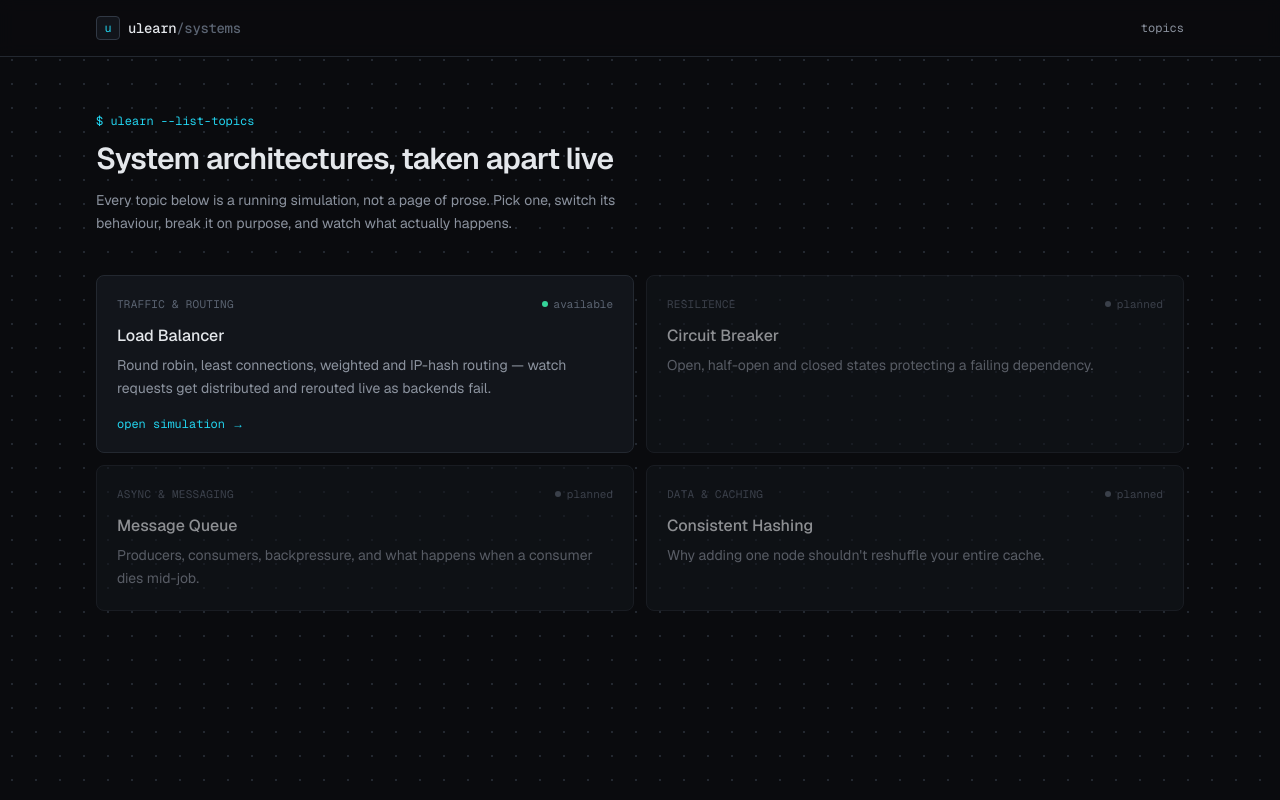
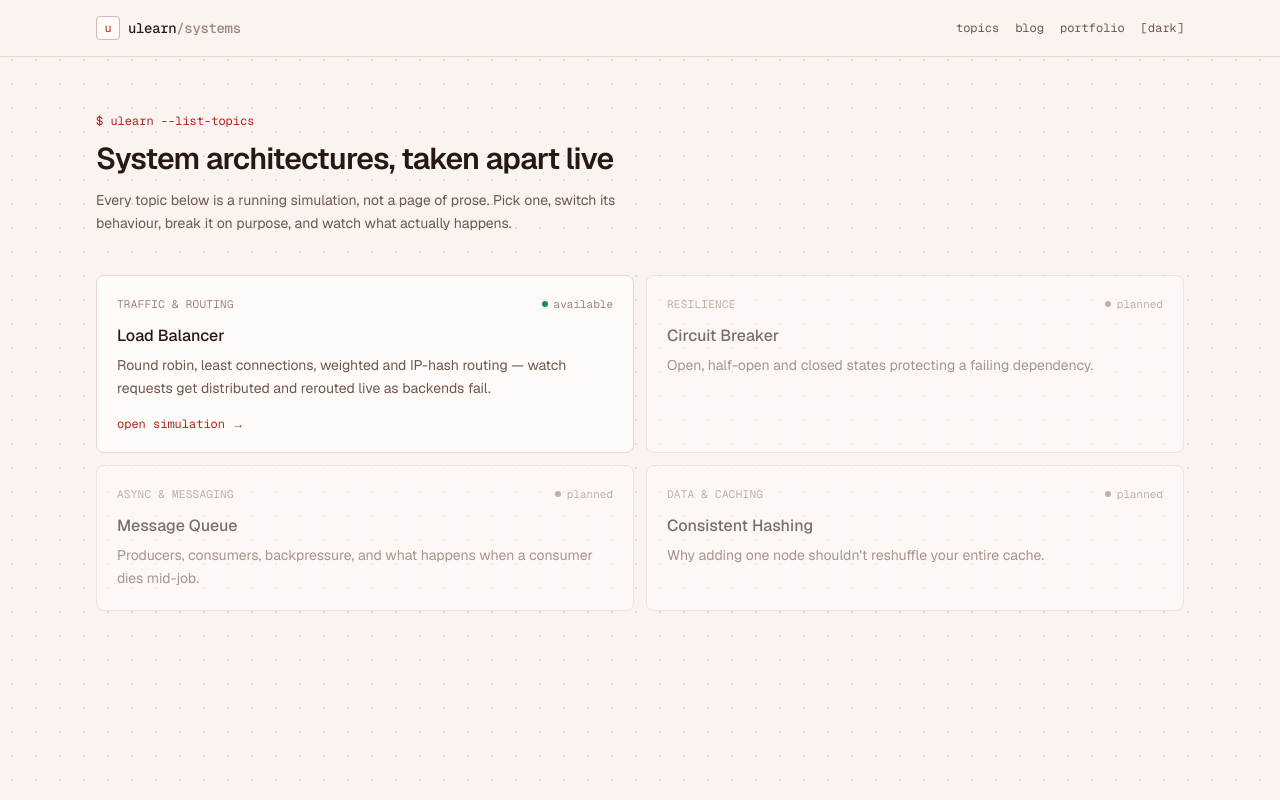
Before and after one commit to UTTAMGUPTA2712/ulearn, a Next.js app: page / in a window 1280 px wide. Built offline with nearby package versions, Linux system fonts and the light colour scheme.

Commit message:
feat: implement theme toggling with persistent dark/light mode and add design system documentation

```diff
--- /dev/null
+++ b/app/blog/page.tsx
@@ -0,0 +1,73 @@
+import type { Metadata } from "next";
+import Link from "next/link";
+
+import { Container } from "@/components/layout/container";
+import { fetchMediumPosts } from "@/lib/blog";
+
+export const metadata: Metadata = {
+  title: "Blog · ulearn/systems",
+};
+
+function formatDate(iso: string) {
+  return new Date(iso).toLocaleDateString("en-US", {
+    year: "numeric",
+    month: "short",
+    day: "numeric",
+  });
+}
+
+export default async function BlogPage() {
+  const result = await fetchMediumPosts();
+
+  return (
+    <Container className="py-14">
+      <p className="font-mono text-xs text-accent">$ ulearn --fetch-posts</p>
+      <h1 className="mt-3 text-2xl font-semibold tracking-tight text-text sm:text-3xl">
+        Writing, off-site
+      </h1>
+      <p className="mt-3 max-w-xl text-sm leading-relaxed text-text-muted">
+        Longer-form posts live on Medium. This page mirrors that feed directly
+        so you don&apos;t have to leave to see what&apos;s there.
+      </p>
+
+      <div className="mt-10">
+        {!result.ok && (
+          <p className="rounded-lg border border-border bg-panel p-5 font-mono text-xs text-text-faint">
+            Couldn&apos;t load posts: {result.reason}
+          </p>
+        )}
+
+        {result.ok && result.posts.length === 0 && (
+          <p className="rounded-lg border border-border bg-panel p-5 text-sm text-text-muted">
+            No posts yet.
+          </p>
+        )}
+
+        {result.ok && result.posts.length > 0 && (
+          <div className="grid gap-3 sm:grid-cols-2">
+            {result.posts.map((post) => (
+              <Link
+                key={post.link}
+                href={post.link}
+                target="_blank"
+                rel="noreferrer noopener"
+                className="group flex h-full flex-col rounded-lg border border-border bg-panel p-5 transition-colors hover:border-border-strong"
+              >
+                <span className="font-mono text-[11px] tracking-wide text-text-faint uppercase">
+                  {formatDate(post.publishedAt)}
+                </span>
+                <h2 className="mt-3 font-medium text-text">{post.title}</h2>
+                <p className="mt-1.5 text-sm leading-relaxed text-text-muted">
+                  {post.description}
+                </p>
+                <span className="mt-4 font-mono text-xs text-accent group-hover:underline">
+                  read on medium →
+                </span>
+              </Link>
+            ))}
+          </div>
+        )}
+      </div>
+    </Container>
+  );
+}
--- a/app/globals.css
+++ b/app/globals.css
@@ -1,10 +1,12 @@
 @import "tailwindcss";
 
 /*
- * Dark-only engineering-dashboard palette. No light mode, no theme toggle —
- * this is a tool for looking at systems, not a marketing site, and
- * committing to one theme keeps it simple and consistent (Grafana, Datadog
- * and most monitoring tools make the same call).
+ * Two first-class themes, one instrument (see docs/DESIGN-SYSTEM.md §3-4).
+ * Both share the same token names and structure and differ only in value,
+ * switched by a `data-theme="dark" | "light"` attribute set on <html>
+ * before first paint. Every component is built on these custom properties
+ * rather than hard-coded colors, so nothing below needs to change per-theme
+ * beyond this file.
  */
 @theme inline {
   --font-sans: var(--font-geist-sans);
@@ -31,26 +33,49 @@
   --color-status-active: var(--status-active);
 }
 
-:root {
-  --bg: #0a0b0e;
-  --panel: #12151b;
-  --panel-raised: #171b22;
-  --border: #232830;
-  --border-strong: #313945;
+:root,
+[data-theme="dark"] {
+  --bg: #0e0b0a;
+  --panel: #181211;
+  --panel-raised: #1f1614;
+  --border: #2e2320;
+  --border-strong: #40312c;
 
-  --text: #e4e7eb;
-  --text-muted: #8b929e;
-  --text-faint: #5b6472;
+  --text: #eee6e3;
+  --text-muted: #a3928c;
+  --text-faint: #6d5c56;
 
-  --accent: #22d3ee;
-  --accent-dim: #0e7490;
+  --accent: #fb5145;
+  --accent-dim: #7f2018;
 
   --status-up: #34d399;
   --status-warn: #fbbf24;
-  --status-down: #f87171;
+  --status-down: #e0342a;
   --status-active: #60a5fa;
 
   color-scheme: dark;
+}
+
+[data-theme="light"] {
+  --bg: #faf3f0;
+  --panel: #fffbf9;
+  --panel-raised: #f5e6e1;
+  --border: #e8d6d0;
+  --border-strong: #d5bab1;
+
+  --text: #271815;
+  --text-muted: #6e5750;
+  --text-faint: #9c847c;
+
+  --accent: #b3241b;
+  --accent-dim: #f2d3cd;
+
+  --status-up: #0a8f5b;
+  --status-warn: #a15c07;
+  --status-down: #b31c12;
+  --status-active: #1d4ed8;
+
+  color-scheme: light;
 }
 
 @layer base {
@@ -68,6 +93,8 @@
     color: var(--text);
     font-family: var(--font-sans), ui-sans-serif, system-ui, sans-serif;
     -webkit-font-smoothing: antialiased;
+    /* The one animation on theme switch itself — see §7: no crossfade choreography. */
+    transition: background-color 150ms ease-in-out, color 150ms ease-in-out;
     /*
      * Faint dot grid — reads as "engineering canvas" rather than plain
      * background, and hints at the diagram surfaces used throughout.
@@ -78,7 +105,7 @@
 
   ::selection {
     background-color: var(--accent);
-    color: #04141a;
+    color: var(--bg);
   }
 
   :focus-visible {
--- a/app/layout.tsx
+++ b/app/layout.tsx
@@ -1,7 +1,9 @@
 import type { Metadata } from "next";
 import { Geist, Geist_Mono } from "next/font/google";
+import Script from "next/script";
 
 import { TopNav } from "@/components/layout/top-nav";
+import { themeInitScript } from "@/lib/theme";
 
 import "./globals.css";
 
@@ -26,8 +28,15 @@ export default function RootLayout({
   children: React.ReactNode;
 }>) {
   return (
-    <html lang="en" className={`${geistSans.variable} ${geistMono.variable} h-full`}>
+    <html
+      lang="en"
+      className={`${geistSans.variable} ${geistMono.variable} h-full`}
+      suppressHydrationWarning
+    >
       <body className="flex min-h-full flex-col">
+        <Script id="theme-init" strategy="beforeInteractive">
+          {themeInitScript()}
+        </Script>
         <TopNav />
         <main className="flex-1">{children}</main>
       </body>
--- a/components/layout/top-nav.tsx
+++ b/components/layout/top-nav.tsx
@@ -1,6 +1,7 @@
 import Link from "next/link";
 
 import { Container } from "@/components/layout/container";
+import { ThemeToggle } from "@/components/ui/theme-toggle";
 
 export function TopNav() {
   return (
@@ -22,6 +23,18 @@ export function TopNav() {
           <Link href="/" className="transition-colors hover:text-text">
             topics
           </Link>
+          <Link href="/blog" className="transition-colors hover:text-text">
+            blog
+          </Link>
+          <a
+            href="https://uttamgupta2712.is-a.dev"
+            target="_blank"
+            rel="noreferrer noopener"
+            className="transition-colors hover:text-text"
+          >
+            portfolio
+          </a>
+          <ThemeToggle />
         </nav>
       </Container>
     </header>
--- /dev/null
+++ b/components/ui/theme-toggle.tsx
@@ -0,0 +1,34 @@
+"use client";
+
+import { useState } from "react";
+
+import { THEME_STORAGE_KEY, type Theme } from "@/lib/theme";
+
+function readTheme(): Theme {
+  if (typeof document === "undefined") return "dark";
+  return document.documentElement.getAttribute("data-theme") === "light" ? "light" : "dark";
+}
+
+/** Manual theme override — a bracketed mono control, not a sun/moon pill (see §7). */
+export function ThemeToggle() {
+  const [theme, setTheme] = useState<Theme>(readTheme);
+
+  function toggle() {
+    const next: Theme = theme === "dark" ? "light" : "dark";
+    document.documentElement.setAttribute("data-theme", next);
+    document.documentElement.style.colorScheme = next;
+    localStorage.setItem(THEME_STORAGE_KEY, next);
+    setTheme(next);
+  }
+
+  return (
+    <button
+      type="button"
+      onClick={toggle}
+      aria-label={`Switch to ${theme === "dark" ? "light" : "dark"} theme`}
+      className="font-mono text-xs text-text-muted transition-colors hover:text-text"
+    >
+      <span suppressHydrationWarning>[{theme}]</span>
+    </button>
+  );
+}
--- /dev/null
+++ b/lib/blog.ts
@@ -0,0 +1,61 @@
+/**
+ * Fetches the Medium feed via rss2json.com, which turns the public Medium
+ * RSS feed into JSON in exchange for a free-tier API key. Server-side only —
+ * the key must never reach the client bundle.
+ */
+const MEDIUM_USERNAME = "uttamgupta2712";
+
+export type BlogPost = {
+  title: string;
+  link: string;
+  publishedAt: string;
+  description: string;
+};
+
+export type BlogFeedResult =
+  | { ok: true; posts: BlogPost[] }
+  | { ok: false; reason: string };
+
+function stripHtml(html: string): string {
+  return html
+    .replace(/<[^>]*>/g, "")
+    .replace(/\s+/g, " ")
+    .trim();
+}
+
+export async function fetchMediumPosts(): Promise<BlogFeedResult> {
+  const apiKey = process.env.MEDIUM_RSS2JSON_API_KEY;
+  if (!apiKey) {
+    return { ok: false, reason: "MEDIUM_RSS2JSON_API_KEY is not set." };
+  }
+
+  const feedUrl = `https://medium.com/feed/@${MEDIUM_USERNAME}`;
+  const endpoint = `https://api.rss2json.com/v1/api.json?rss_url=${encodeURIComponent(feedUrl)}&api_key=${apiKey}`;
+
+  let res: Response;
+  try {
+    res = await fetch(endpoint, { next: { revalidate: 3600 } });
+  } catch {
+    return { ok: false, reason: "Could not reach rss2json." };
+  }
+
+  if (!res.ok) {
+    return { ok: false, reason: `rss2json responded with ${res.status}.` };
+  }
+
+  const data = await res.json();
+  if (data.status !== "ok") {
+    return { ok: false, reason: data.message ?? "rss2json returned an error." };
+  }
+
+  const posts: BlogPost[] = (data.items ?? []).map(
+    (item: { title: string; link: string; pubDate: string; description: string }) => ({
+      title: item.title,
+      link: item.link,
+      publishedAt: item.pubDate,
+      description: stripHtml(item.description).slice(0, 220),
+    }),
+  );
+
+  return { ok: true, posts };
+}
--- /dev/null
+++ b/lib/theme.ts
@@ -0,0 +1,14 @@
+export type Theme = "dark" | "light";
+
+export const THEME_STORAGE_KEY = "ulearn-theme";
+
+/**
+ * Runs before hydration (see the `beforeInteractive` Script in
+ * app/layout.tsx) to set `data-theme` on <html> ahead of first paint —
+ * OS preference by default, a stored manual override once the reader
+ * has flipped the toggle. Kept as a single inlined string since it must
+ * execute standalone, before any module graph loads.
+ */
+export function themeInitScript(): string {
+  return `(function(){try{var k=${JSON.stringify(THEME_STORAGE_KEY)};var s=localStorage.getItem(k);var t=(s==="light"||s==="dark")?s:(window.matchMedia("(prefers-color-scheme: light)").matches?"light":"dark");document.documentElement.setAttribute("data-theme",t);document.documentElement.style.colorScheme=t;}catch(e){}})();`;
+}
```
Also changed, not shown: 2 other files (tests, documents, lock files or other folders).
